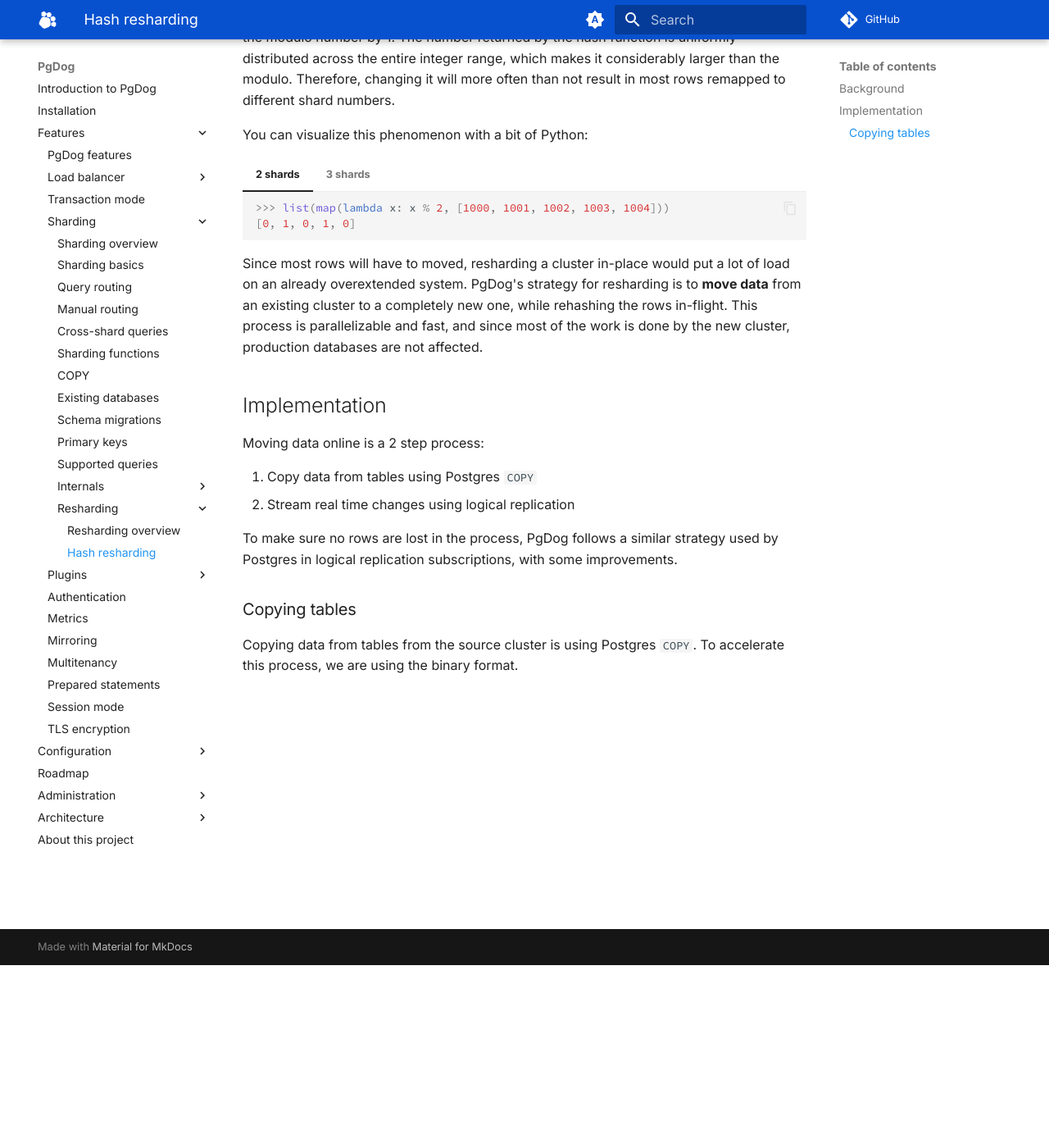
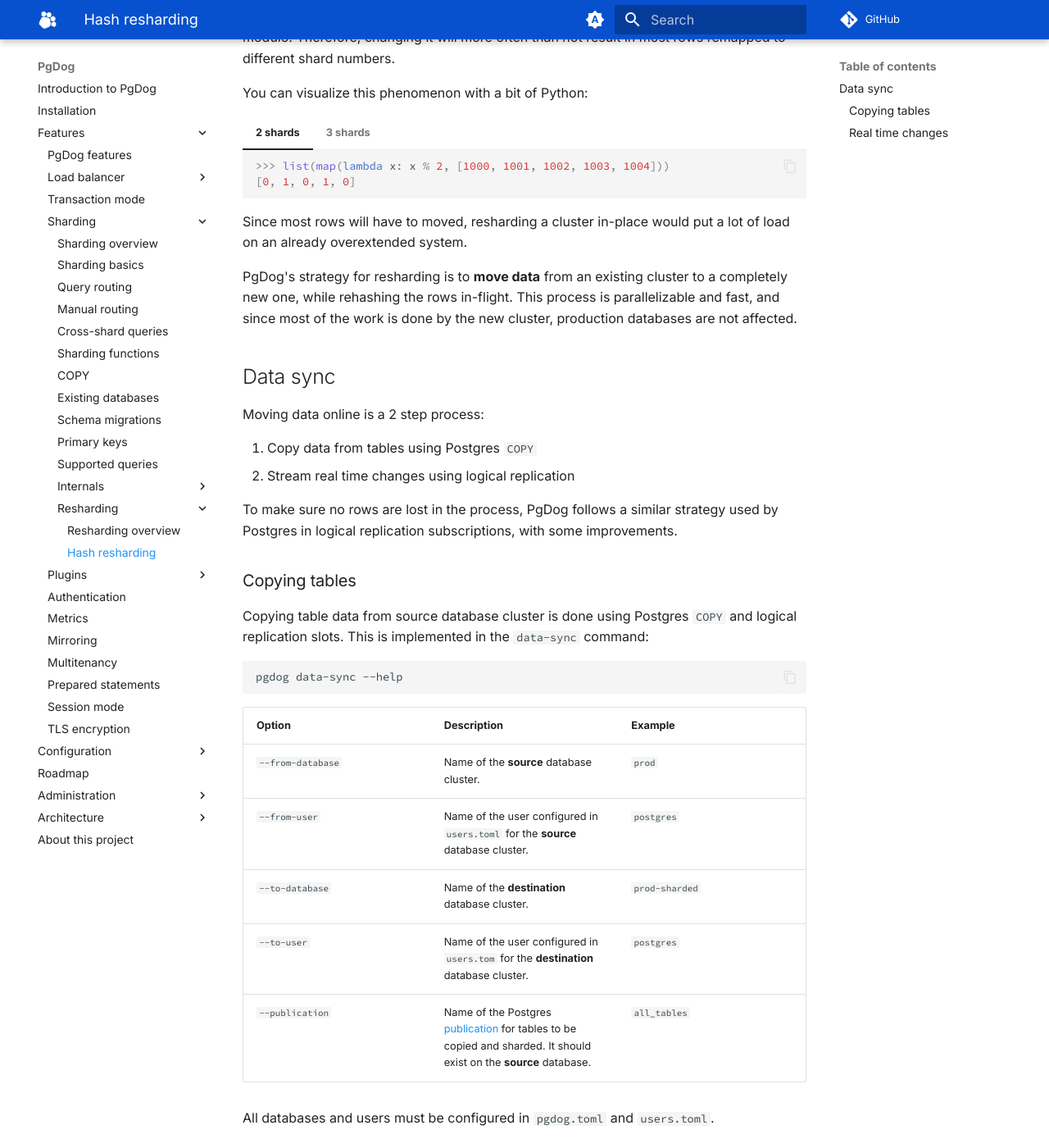
Before and after one commit to pgdogdev/docs, an MkDocs documentation site: the page built from docs/features/sharding/resharding/hash.md, in a window 1280 px wide and 1400 px high, scrolled down 223 px. Shown: the whole window at 82% size. Built offline with MkDocs 1.6.1 and Material for MkDocs 9.7.7, drawn with Linux system fonts in a browser that asks for light colours; comment, search, counter and statistics services are not loaded; some of the changed text lies outside the part shown.

Commit message:
Resharding

````diff
--- a/docs/features/sharding/resharding/hash.md
+++ b/docs/features/sharding/resharding/hash.md
@@ -1,6 +1,4 @@
 # Hash resharding
-
-## Background
 
 If you're using the `HASH` sharding function, adding a new node to the cluster will change the modulo number by 1. The number returned by the hash function is uniformly distributed across the entire integer range, which makes it considerably larger than the modulo. Therefore, changing it will more often than not result in most rows remapped to different shard numbers.
 
@@ -19,9 +17,11 @@
     [1, 2, 0, 1, 2]
     ```
 
-Since most rows will have to moved, resharding a cluster in-place would put a lot of load on an already overextended system. PgDog's strategy for resharding is to **move data** from an existing cluster to a completely new one, while rehashing the rows in-flight. This process is parallelizable and fast, and since most of the work is done by the new cluster, production databases are not affected.
+Since most rows will have to moved, resharding a cluster in-place would put a lot of load on an already overextended system.
 
-## Implementation
+PgDog's strategy for resharding is to **move data** from an existing cluster to a completely new one, while rehashing the rows in-flight. This process is parallelizable and fast, and since most of the work is done by the new cluster, production databases are not affected.
+
+## Data sync
 
 Moving data online is a 2 step process:
 
@@ -32,4 +32,23 @@
 
 ### Copying tables
 
-Copying data from tables from the source cluster is using Postgres `COPY`. To accelerate this process, we are using the binary format.
+Copying table data from source database cluster is done using Postgres `COPY` and logical replication slots. This is implemented in the `data-sync` command:
+
+```bash
+pgdog data-sync --help
+```
+
+| Option | Description | Example |
+|-|-|-|
+| `--from-database` | Name of the **source** database cluster. | `prod` |
+| `--from-user` | Name of the user configured in `users.toml` for the **source** database cluster. | `postgres` |
+| `--to-database` | Name of the **destination** database cluster. | `prod-sharded` |
+| `--to-user` | Name of the user configured in `users.tom` for the **destination** database cluster. | `postgres` |
+| `--publication` | Name of the Postgres [publication](https://www.postgresql.org/docs/current/sql-createpublication.html) for tables to be copied and sharded. It should exist on the **source** database. | `all_tables` |
+
+All databases and users must be configured in `pgdog.toml` and `users.toml`.
+
+### Real time changes
+
+After data sync is complete, changes for all tables in the publication will be streamed in real time. Keep this connection
+open until you are ready to cut traffic over to the new database cluster.
````
